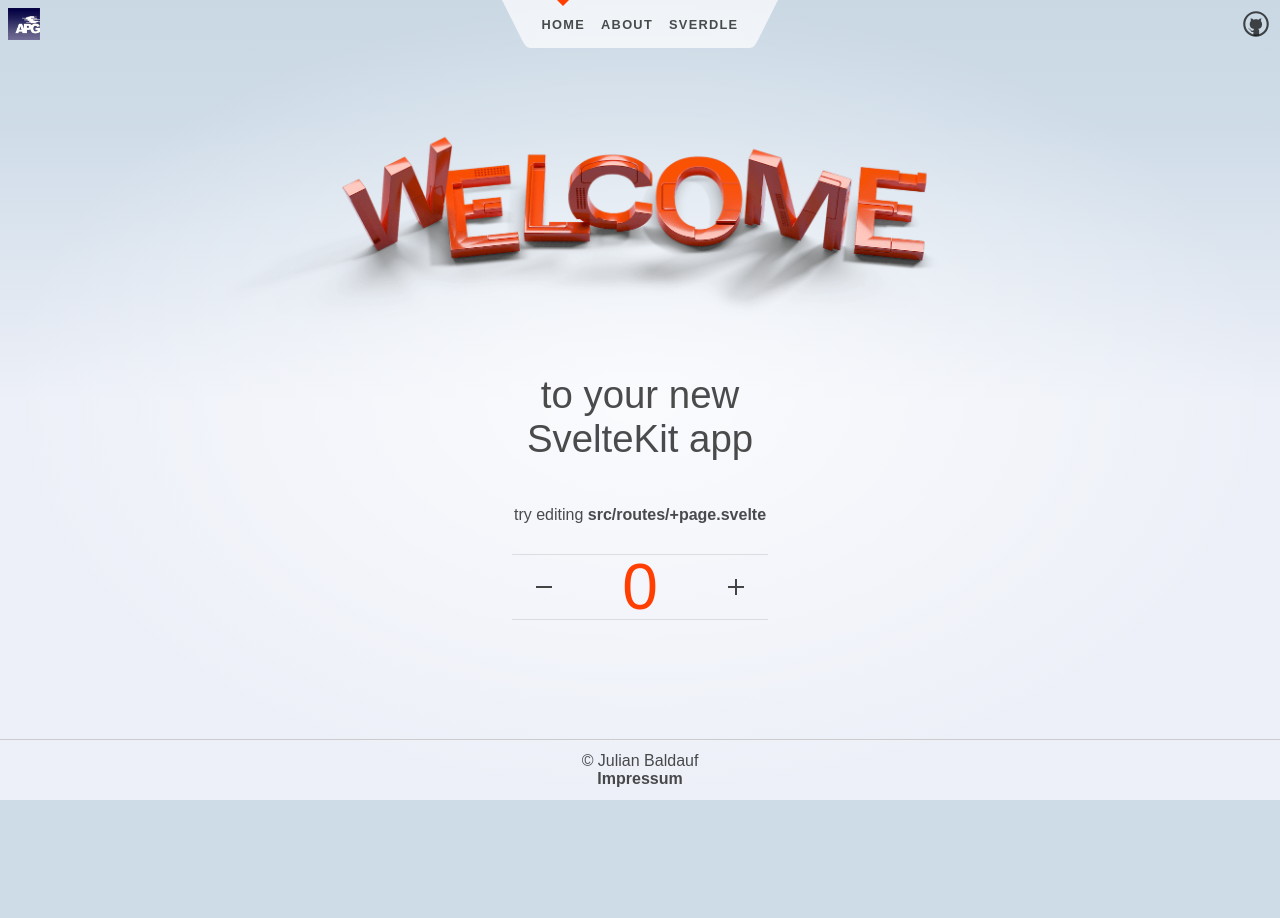
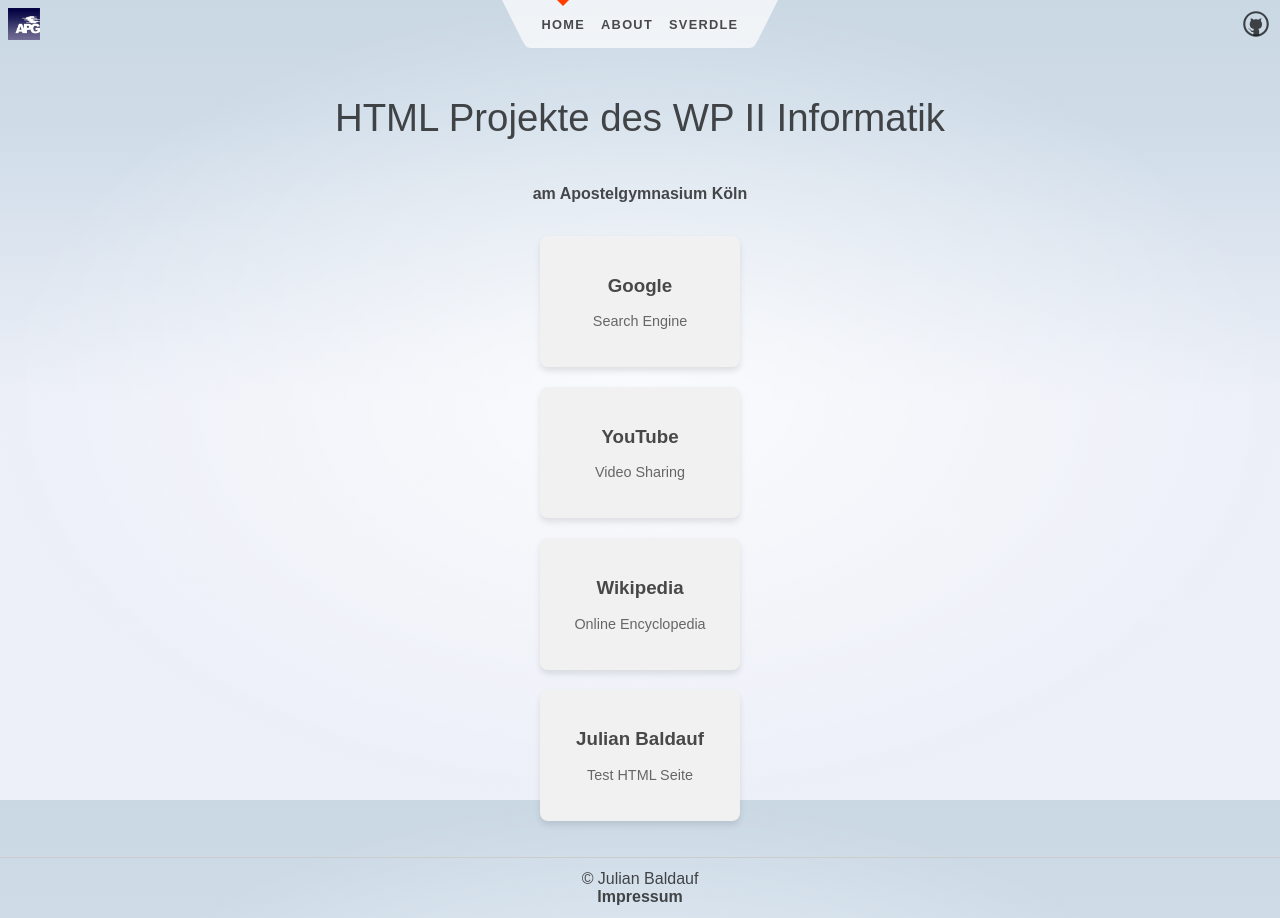
Before and after one commit to julianbaffy/APG-coursepage, a SvelteKit app: page / in a window 1280 px wide. Before the commit the page ends 800 px from the top, so only its background shows below. Built offline with nearby package versions, Linux system fonts and the light colour scheme.

Commit message:
Ad Grid for Studentpages and replace Counter

```diff
--- a/src/routes/+page.svelte
+++ b/src/routes/+page.svelte
@@ -1,5 +1,5 @@
 <script>
-	import Counter from './Counter.svelte';
+	import LinkGrid from './LinkGrid.svelte';
 	import welcome from '$lib/images/svelte-welcome.webp';
 	import welcome_fallback from '$lib/images/svelte-welcome.png';
 </script>
@@ -11,21 +11,14 @@
 
 <section>
 	<h1>
-		<span class="welcome">
-			<picture>
-				<source srcset={welcome} type="image/webp" />
-				<img src={welcome_fallback} alt="Welcome" />
-			</picture>
-		</span>
-
-		to your new<br />SvelteKit app
+		HTML Projekte des WP II Informatik
 	</h1>
 
 	<h2>
-		try editing <strong>src/routes/+page.svelte</strong>
+		<strong>am Apostelgymnasium Köln</strong>
 	</h2>
 
-	<Counter />
+	<LinkGrid />
 </section>
 
 <style>
--- /dev/null
+++ b/src/routes/LinkGrid.svelte
@@ -0,0 +1,59 @@
+<script>
+    // Beispielhaftes Array von Links
+    const links = [
+      { title: "Google", url: "https://www.google.com", description: "Search Engine" },
+      { title: "YouTube", url: "https://www.youtube.com", description: "Video Sharing" },
+      { title: "Wikipedia", url: "https://www.wikipedia.org", description: "Online Encyclopedia" },
+      { title: "Julian Baldauf", url: "studentpages/Test.html", description: "Test HTML Seite" },
+      // Weitere Links hier hinzufügen
+    ];
+  </script>
+
+  <style>
+    .grid-container {
+      display: grid;
+      grid-template-columns: repeat(auto-fit, minmax(200px, 1fr)); /* Anpassbares Layout für verschiedene Bildschirmgrößen */
+      gap: 20px; /* Abstand zwischen den Kacheln */
+      padding: 20px;
+    }
+
+    .tile {
+      background-color: #f1f1f1;
+      border-radius: 8px;
+      box-shadow: 0 4px 6px rgba(0, 0, 0, 0.1);
+      padding: 20px;
+      text-align: center;
+      transition: transform 0.2s ease, box-shadow 0.2s ease;
+    }
+
+    .tile:hover {
+      transform: translateY(-5px);
+      box-shadow: 0 8px 12px rgba(0, 0, 0, 0.15);
+    }
+
+    .tile a {
+      text-decoration: none;
+      color: inherit; /* Erbt die Farbe des Textes */
+      display: block;
+    }
+
+    .tile h3 {
+      margin-bottom: 10px;
+    }
+
+    .tile p {
+      font-size: 0.9em;
+      color: #666;
+    }
+  </style>
+
+  <div class="grid-container">
+    {#each links as link}
+      <div class="tile">
+        <a href="{link.url}" target="_blank">
+          <h3>{link.title}</h3>
+          <p>{link.description}</p>
+        </a>
+      </div>
+    {/each}
+  </div>
--- /dev/null
+++ b/static/studentpages/Test.html
@@ -0,0 +1,52 @@
+<!DOCTYPE html>
+<html lang="de">
+<head>
+    <meta charset="UTF-8">
+    <meta name="viewport" content="width=device-width, initial-scale=1.0">
+    <meta http-equiv="X-UA-Compatible" content="IE=edge">
+    <title>Meine Website</title>
+    <link rel="stylesheet" href="styles.css"> <!-- Link zu einem externen CSS-Stylesheet -->
+</head>
+<body>
+    <header>
+        <h1>Willkommen auf meiner Website</h1>
+        <nav>
+            <ul>
+                <li><a href="#home">Home</a></li>
+                <li><a href="#about">Über uns</a></li>
+                <li><a href="#services">Dienstleistungen</a></li>
+                <li><a href="#contact">Kontakt</a></li>
+            </ul>
+        </nav>
+    </header>
+
+    <main>
+        <section id="home">
+            <h2>Startseite</h2>
+            <p>Hier ist eine kurze Einführung zu meiner Website.</p>
+        </section>
+
+        <section id="about">
+            <h2>Über uns</h2>
+            <p>Informationen über mich oder mein Unternehmen.</p>
+        </section>
+
+        <section id="services">
+            <h2>Unsere Dienstleistungen</h2>
+            <p>Beschreibung der Dienstleistungen, die ich anbiete.</p>
+        </section>
+
+        <section id="contact">
+            <h2>Kontakt</h2>
+            <p>Hier sind meine Kontaktdaten.</p>
+        </section>
+    </main>
+
+    <footer>
+        <p>&copy; 2024 Meine Website. Alle Rechte vorbehalten.</p>
+    </footer>
+
+    <!-- Optional: JavaScript Datei verlinken -->
+    <script src="script.js"></script>
+</body>
+</html>
```
